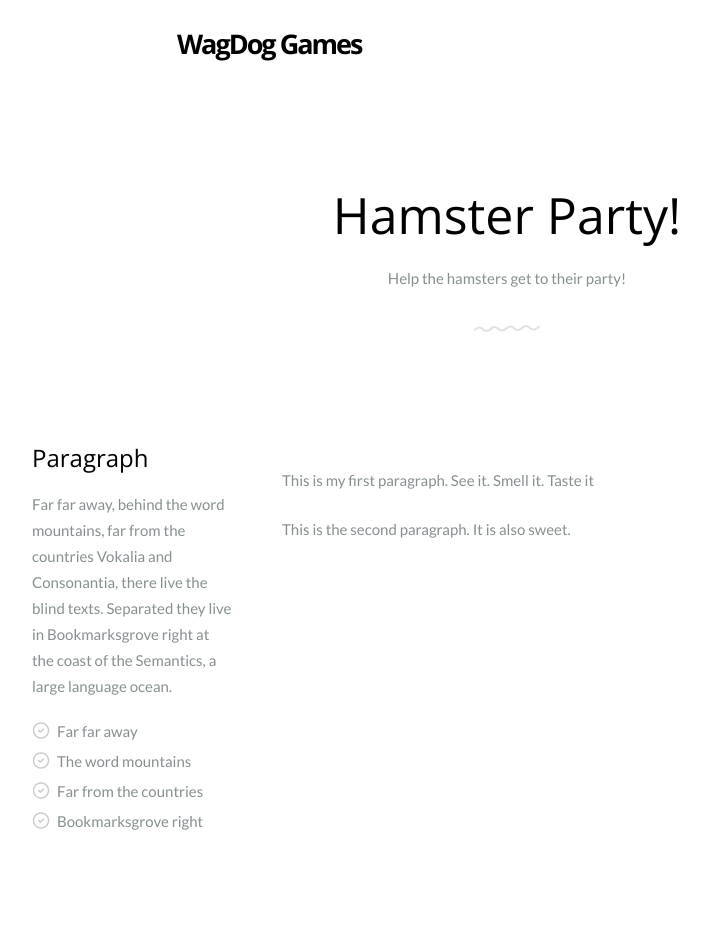
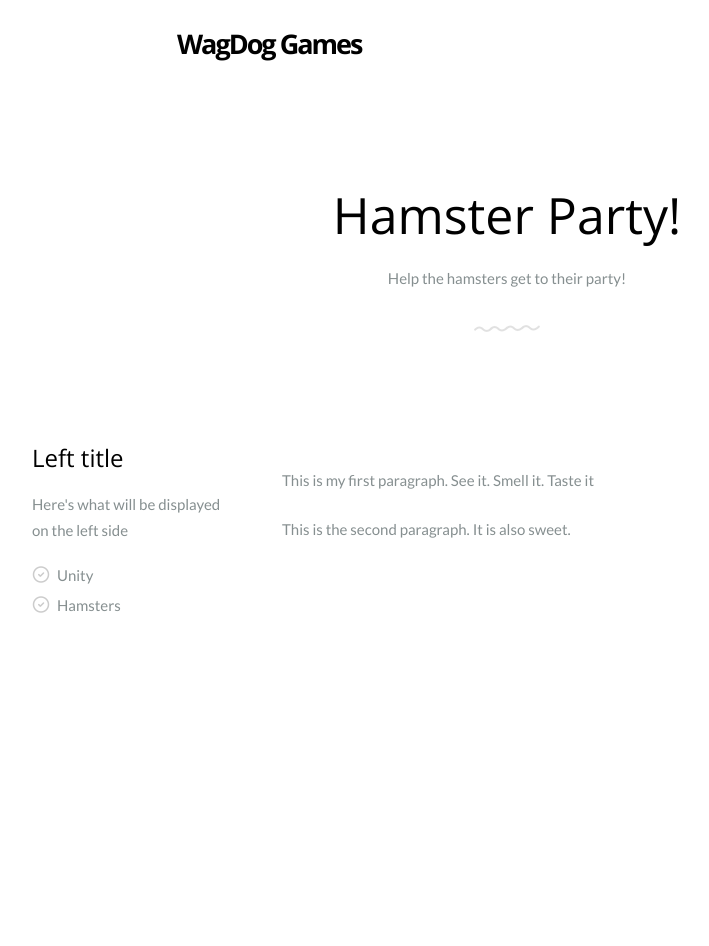
Before and after one commit to GriffinBrodman/WagDogGames.github.io, a Jekyll site: the page built from _posts/2018-07-11-hamster-party.md, in a window 1280 px wide. Shown: the whole page, without its empty margins (133-842 px from the left). Built offline with Jekyll 4.4.1, drawn with Linux system fonts in a browser that asks for light colours; nearby versions of some CDN libraries; some web fonts are replaced; library files that are not in the unit come from our copies; comment, search, counter and statistics services are not loaded; after the commit the page ends 900 px from its top, so only the background shows below that.

Commit message:
split the blog layout into two, left side stuff

```diff
--- a/_layouts/blog_entry.html
+++ b/_layouts/blog_entry.html
@@ -66,45 +66,8 @@
 		</div>
 	</div>
 
+	{{ content }}
 
-	<div id="fh5co-main">
-		<div class="fh5co-intro text-center">
-			<div class="container">
-				<div class="row">
-					<div class="col-md-8 col-md-offset-2">
-						<h1 class="intro-lead">{{ page.title }}</h1>
-						<p class="">{{ page.shortdescription }}</p>
-						<img src="{{site.url}}/blog/img/separator.png">
-					</div>
-				</div>
-			</div>
-		</div>
-
-		<div id="fh5co-content">
-			<div class="container">
-				<div class="row">
-					<div class="col-md-10 col-md-offset-1">
-						<div class="row">
-							<div class="col-md-3">
-								<h3>Paragraph</h3>
-								<p>Far far away, behind the word mountains, far from the countries Vokalia and Consonantia, there live the blind texts. Separated they live in Bookmarksgrove right at the coast of the Semantics, a large language ocean.</p>
-								<ul class="fh5co-list-check">
-									<li>Far far away</li>
-									<li>The word mountains</li>
-									<li>Far from the countries</li>
-									<li>Bookmarksgrove right</li>
-								</ul>
-							</div>
-							<div class="col-md-9">
-								<p >{{ content }}</p>
-							</div>
-						</div>
-					</div>
-				</div>
-			</div>
-		</div>
-
-	</div>
 
 <!-- 	<footer id="fh5co-footer">
 		<div class="container">
--- /dev/null
+++ b/_layouts/blog_post.html
@@ -0,0 +1,41 @@
+---
+layout: blog_entry
+---
+
+    <div id="fh5co-main">
+        <div class="fh5co-intro text-center">
+            <div class="container">
+                <div class="row">
+                    <div class="col-md-8 col-md-offset-2">
+                        <h1 class="intro-lead">{{ page.title }}</h1>
+                        <p class="">{{ page.shortdescription }}</p>
+                        <img src="{{site.url}}/blog/img/separator.png">
+                    </div>
+                </div>
+            </div>
+        </div>
+
+        <div id="fh5co-content">
+            <div class="container">
+                <div class="row">
+                    <div class="col-md-10 col-md-offset-1">
+                        <div class="row">
+                            <div class="col-md-3">
+                                <h3>{{ page.leftsidetitle }}</h3>
+                                <p>{{ page.leftside }}</p>
+                                <ul class="fh5co-list-check">
+                                    {% for tag in page.tags %}
+                                    <li>{{ tag }}</li>
+                                    {% endfor %}
+                                </ul>
+                            </div>
+                            <div class="col-md-9">
+                                <p >{{ content }}</p>
+                            </div>
+                        </div>
+                    </div>
+                </div>
+            </div>
+        </div>
+
+    </div>
--- a/_posts/2018-07-11-hamster-party.md
+++ b/_posts/2018-07-11-hamster-party.md
@@ -1,10 +1,11 @@
 ---
 title: Hamster Party!
-layout: blog_entry
+layout: blog_post
 description: Come check out our new game! Hamster party is a game about helping the hamsters get back to the party, bringing fun party surprises with them!
 shortdescription: Help the hamsters get to their party!
+leftsidetitle: Left title
+leftside: Here's what will be displayed on the left side
 tags: Unity Hamsters
-url: banana.html
 ---
 
 This is my first paragraph. See it. Smell it. Taste it
```
Also changed, not shown: _posts/2018-07-15-portal_shader_graph.md (+3 -1 lines).
